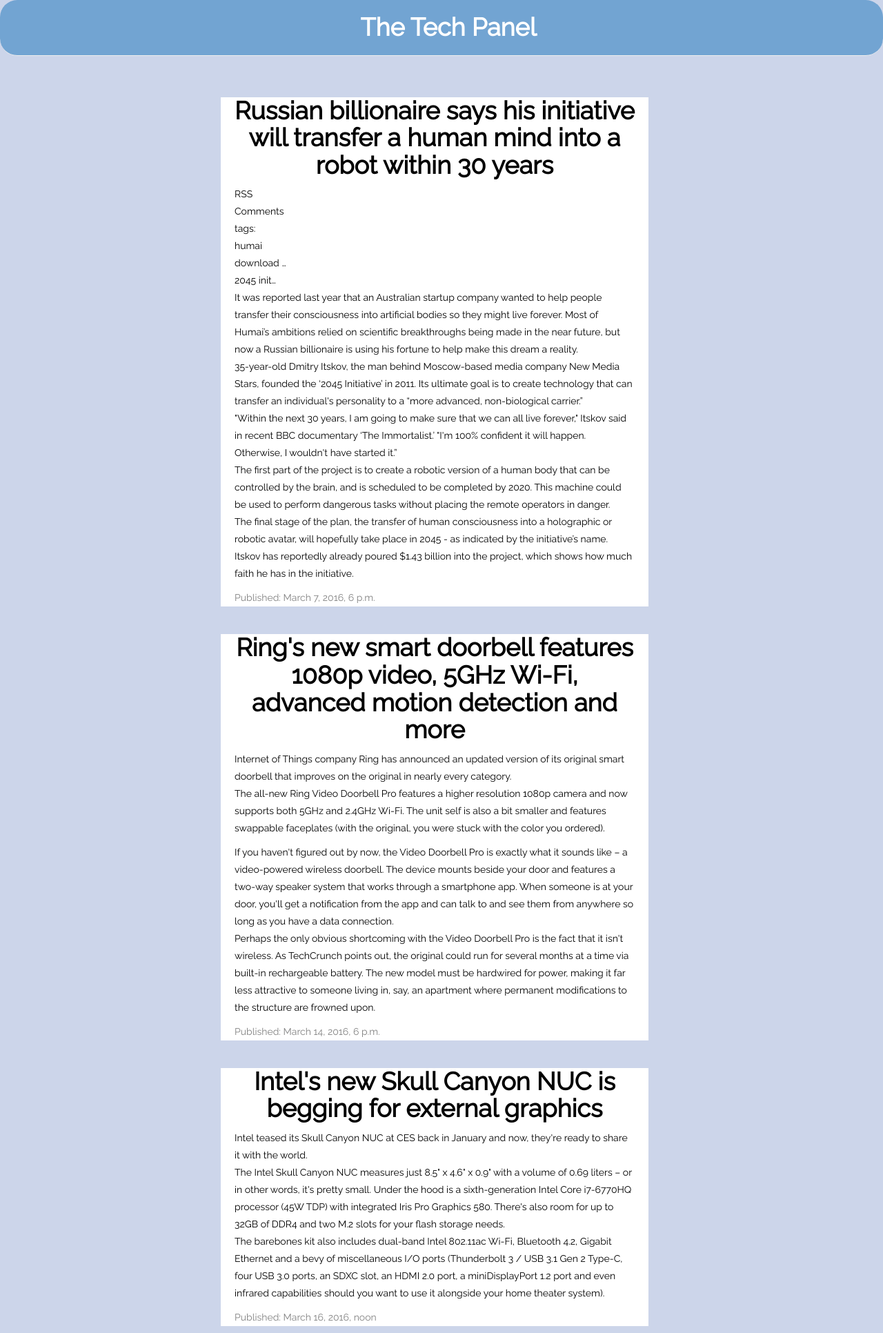
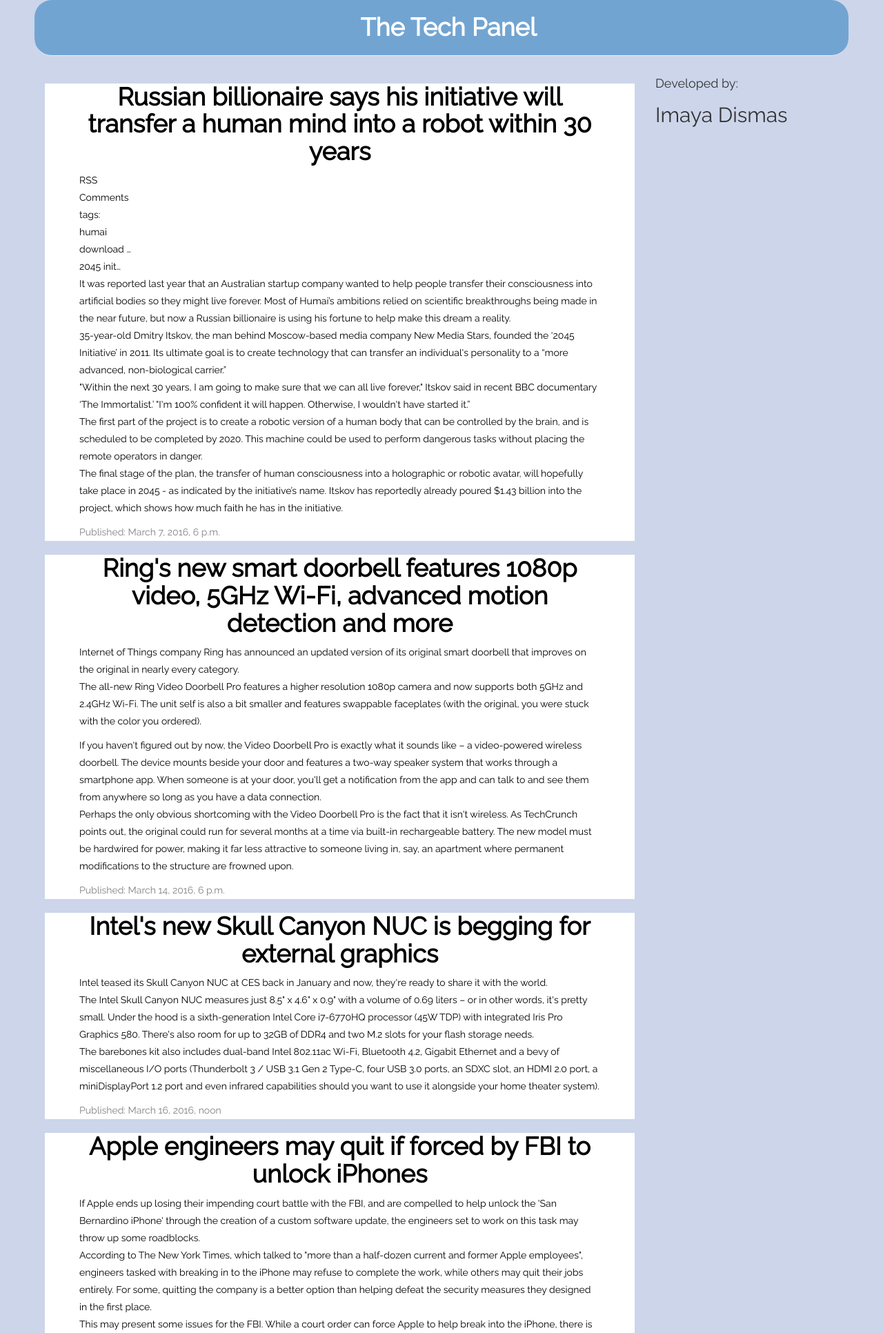
Before and after one commit to ImayaDismas/The_Panel, a Django app: page / in a window 1280 px wide. Shown: the top 1932 px of the page at 69% size. Run offline with Django 3.2, Linux system fonts and the light colour scheme; data comes from the database, SQL or seed files in the repository; some libraries are stand-ins or nearby versions.

Commit message:
Edited the layout of the blog

```diff
--- a/the_panel/blog/static/css/blog.css
+++ b/the_panel/blog/static/css/blog.css
@@ -2,6 +2,8 @@
     width: 100%;
     background-color:#ccd5ea!important;
     font-family: 'Raleway';
+    padding-right: 50px;
+    padding-left: 50px;
 }
 h1 a {
     color: #ffffff;
@@ -24,7 +26,6 @@
 
 .content {
     width: 100%;
-    padding-left: 25%;
     border-radius: 25px;
 }
 
@@ -54,10 +55,10 @@
 .post {
     background-color: white;
     height: auto;
-    margin: 40px auto;
     color: black;
-    padding-left: 20px;
-    padding-right: 20px;
+    width: 100%;
+    padding-left: 50px;
+    padding-right: 50px;
     line-height: 25px;
 }
 
--- a/the_panel/blog/templates/blog/base.html
+++ b/the_panel/blog/templates/blog/base.html
@@ -16,9 +16,13 @@
 
     <div class="content container">
         <div class="row">
-            <div class="col-md-8">
+            <div class="col-md-9">
             {% block content %}
             {% endblock %}
+            </div>
+            <div class="col-md-3">
+                <h4>Developed by:</h4>
+                <h2>Imaya Dismas</h2>
             </div>
         </div>
     </div>
```
Also changed, not shown: the_panel/blog/forms.py (added).
